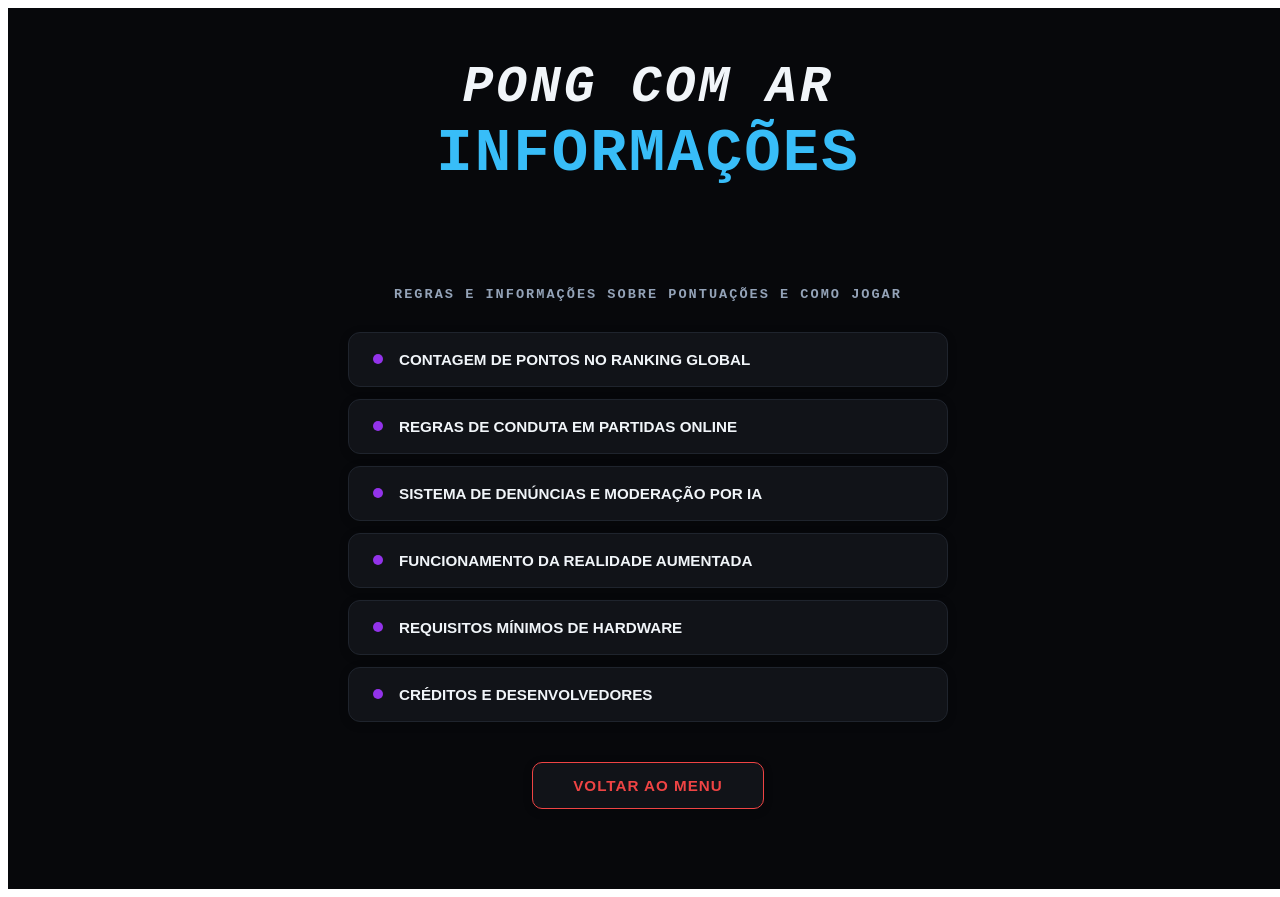
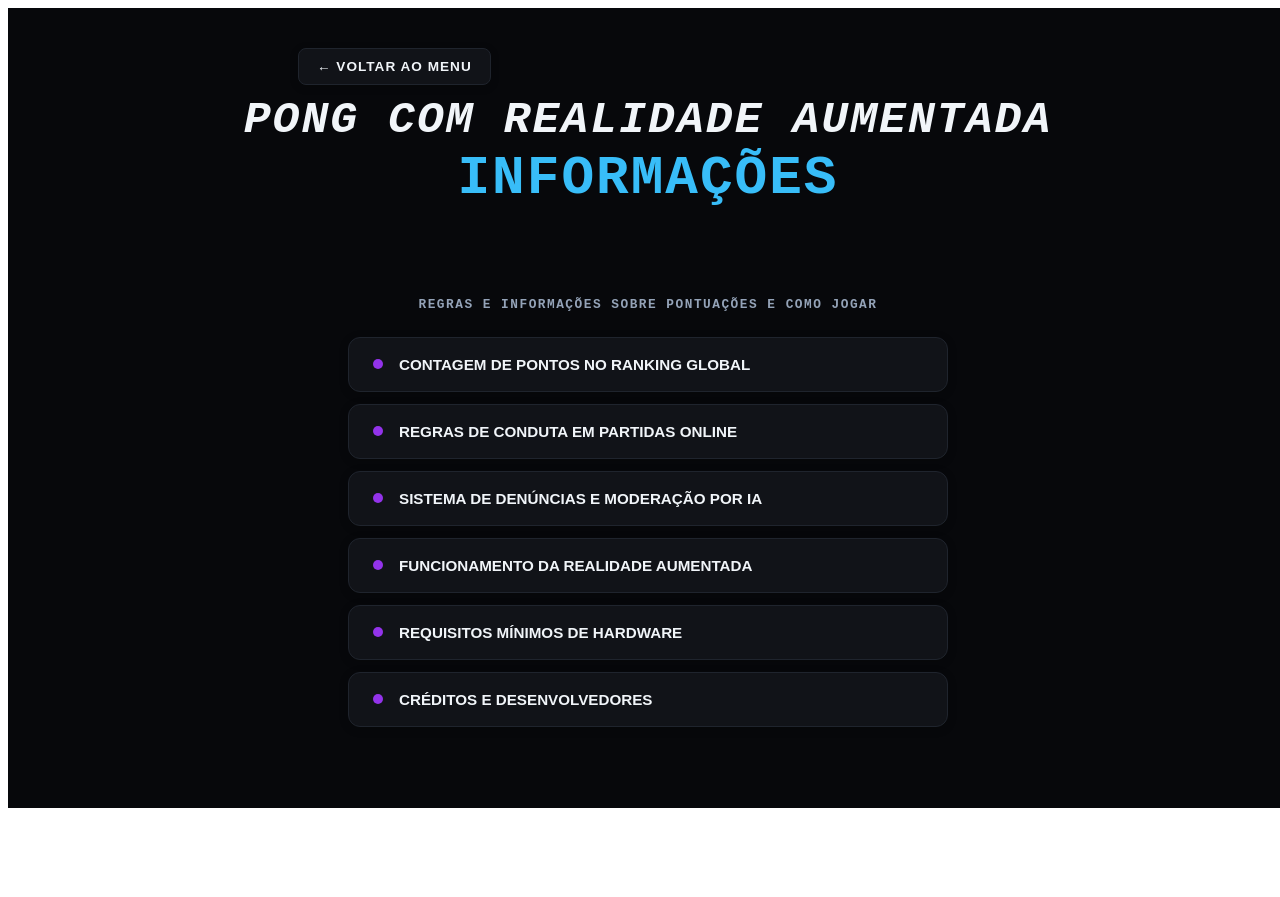
Before and after one commit to Jhever/ProjetoPongAR-TCC, a React (Vite) app in the folder frontend/: page /informacoes in a window 1280 px wide. After the commit the page ends 816 px from the top, so only its background shows below. Built offline with nearby package versions, Linux system fonts and the light colour scheme; no server answers.

Commit message:
algumas atualizações

```diff
--- a/frontend/src/pages/Informacoes.tsx
+++ b/frontend/src/pages/Informacoes.tsx
@@ -29,41 +29,65 @@ const Informacoes: React.FC = () => {
       flexDirection: 'column' as const,
       alignItems: 'center',
       justifyContent: 'flex-start',
-      padding: '50px 20px',
+      padding: '40px 20px',
       fontFamily: '"Courier New", Courier, monospace',
       position: 'relative' as const,
       boxSizing: 'border-box' as const,
       transition: 'background 0.3s, color 0.3s',
     },
+    // Top bar para alinhar o botão de voltar no topo
+    topBar: {
+      width: '100%',
+      maxWidth: '700px',
+      display: 'flex',
+      justifyContent: 'flex-start',
+      marginBottom: '10px',
+    },
+    backButtonTop: {
+      backgroundColor: theme.cardBg,
+      color: theme.text,
+      border: `1px solid ${theme.border}`,
+      borderRadius: '8px',
+      padding: '10px 18px',
+      fontSize: '0.85rem',
+      fontWeight: 'bold' as const,
+      cursor: 'pointer',
+      letterSpacing: '1px',
+      display: 'flex',
+      alignItems: 'center',
+      gap: '8px',
+      boxShadow: isDark ? '0 2px 8px rgba(0,0,0,0.2)' : '0 1px 4px rgba(0,0,0,0.02)',
+      transition: 'all 0.2s',
+    },
     headerContainer: {
       textAlign: 'center' as const,
-      marginBottom: '35px',
+      marginBottom: '30px',
     },
     mainTitle: {
       color: theme.text,
-      fontSize: 'clamp(2.2rem, 4vw, 3.2rem)',
+      fontSize: 'clamp(2rem, 3.5vw, 2.8rem)',
       fontWeight: '900',
       fontStyle: 'italic',
       textTransform: 'uppercase' as const,
       margin: '0',
-      letterSpacing: '3px',
+      letterSpacing: '2px',
     },
     subTitleText: {
       color: theme.accent,
-      fontSize: 'clamp(2.5rem, 5vw, 3.8rem)',
+      fontSize: 'clamp(2.2rem, 4.5vw, 3.4rem)',
       fontWeight: '900',
       textTransform: 'uppercase' as const,
       lineHeight: '1.1',
-      marginTop: '5px',
+      marginTop: '4px',
       letterSpacing: '2px',
     },
     headerText: {
       color: theme.muted,
-      fontSize: '0.85rem',
+      fontSize: '0.8rem',
       fontWeight: 'bold' as const,
       textTransform: 'uppercase' as const,
-      marginBottom: '30px',
-      letterSpacing: '2px',
+      marginBottom: '25px',
+      letterSpacing: '1.5px',
       textAlign: 'center' as const,
       maxWidth: '600px',
     },
@@ -175,21 +199,6 @@ const Informacoes: React.FC = () => {
       fontSize: '1rem',
       letterSpacing: '0.5px',
     },
-    backButton: {
-      marginTop: '10px',
-      marginBottom: '30px',
-      background: theme.cardBg,
-      color: '#ef4444',
-      border: '1px solid #ef4444',
-      borderRadius: '10px',
-      padding: '14px 40px',
-      fontSize: '0.95rem',
-      fontWeight: 'bold' as const,
-      cursor: 'pointer',
-      letterSpacing: '1px',
-      boxShadow: isDark ? '0 2px 10px rgba(0,0,0,0.2)' : '0 1px 4px rgba(0,0,0,0.02)',
-      transition: 'all 0.2s',
-    }
   };
 
   const handleHover = (e: React.MouseEvent<HTMLButtonElement>, isEnter: boolean) => {
@@ -305,8 +314,26 @@ const Informacoes: React.FC = () => {
 
   return (
     <div style={styles.screen}>
+      {/* BARRA SUPERIOR COM BOTÃO DE VOLTAR AO MENU FIXADO */}
+      <div style={styles.topBar}>
+        <button
+          style={styles.backButtonTop}
+          onClick={() => navigate('/home')}
+          onMouseEnter={(e) => {
+            e.currentTarget.style.borderColor = theme.accent;
+            e.currentTarget.style.backgroundColor = theme.cardHover;
+          }}
+          onMouseLeave={(e) => {
+            e.currentTarget.style.borderColor = theme.border;
+            e.currentTarget.style.backgroundColor = theme.cardBg;
+          }}
+        >
+          ← VOLTAR AO MENU
+        </button>
+      </div>
+
       <div style={styles.headerContainer}>
-        <h1 style={styles.mainTitle}>PONG COM AR</h1>
+        <h1 style={styles.mainTitle}>PONG COM REALIDADE AUMENTADA</h1>
         <h2 style={styles.subTitleText}>INFORMAÇÕES</h2>
       </div>
 
@@ -374,23 +401,6 @@ const Informacoes: React.FC = () => {
         </button>
       </div>
 
-      <button
-        style={styles.backButton}
-        onClick={() => navigate('/home')}
-        onMouseEnter={(e) => {
-          e.currentTarget.style.backgroundColor = '#ef4444';
-          e.currentTarget.style.color = '#fff';
-          e.currentTarget.style.transform = 'translateY(-2px)';
-        }}
-        onMouseLeave={(e) => {
-          e.currentTarget.style.backgroundColor = theme.cardBg;
-          e.currentTarget.style.color = '#ef4444';
-          e.currentTarget.style.transform = 'translateY(0)';
-        }}
-      >
-        VOLTAR AO MENU
-      </button>
-
       <div style={styles.overlay} onClick={() => setModalAtivo(null)}>
         <div style={styles.modal} onClick={(e) => e.stopPropagation()}>
           <button
```
